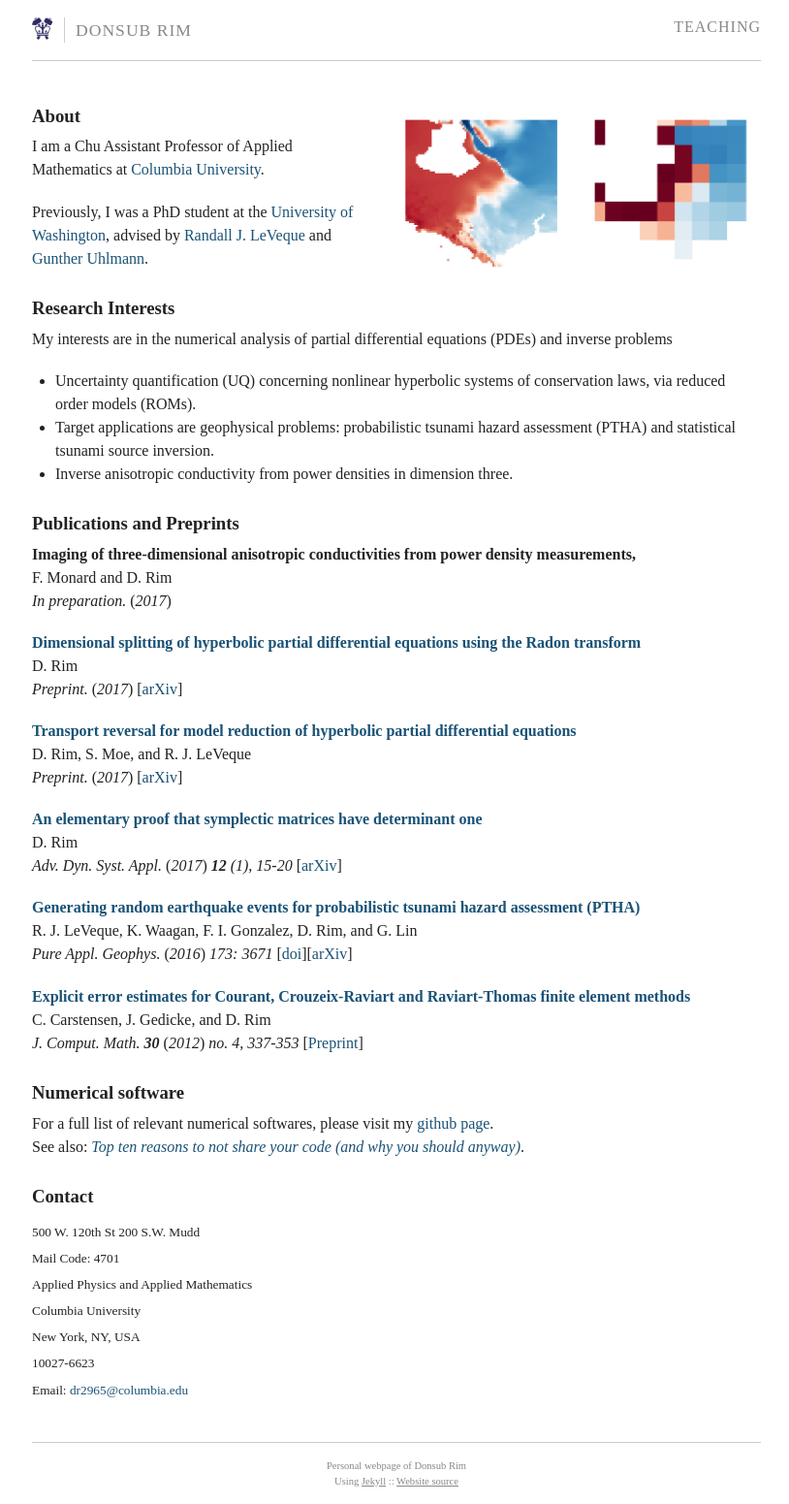
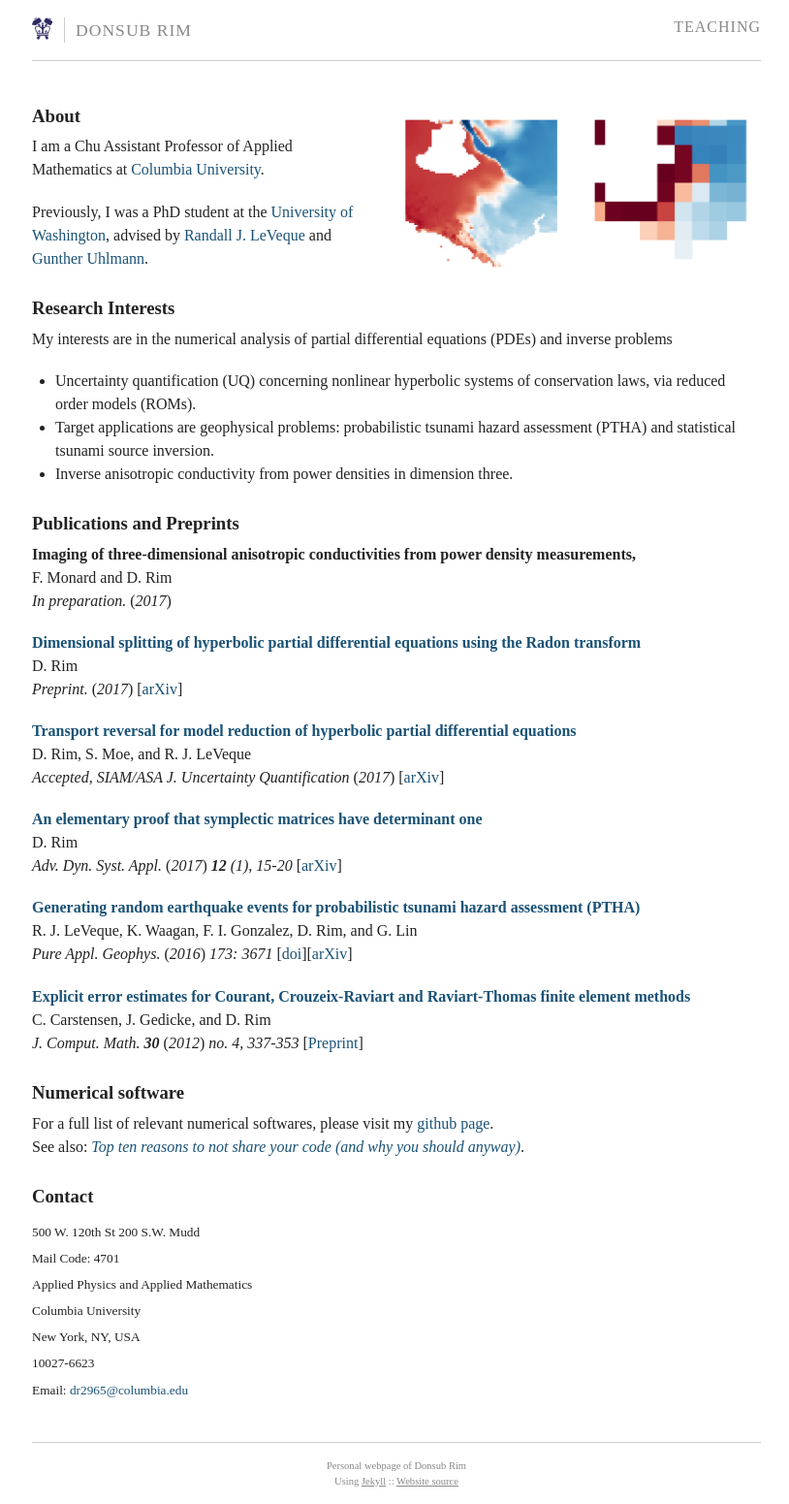
Before and after one commit to dsrim/dsrim.github.io, a Jekyll site: the page built from index.md, in a window 1280 px wide. Shown: the whole page at 97% size, without its empty margins (231-1045 px from the left). Built offline with Jekyll 4.4.1, drawn with Linux system fonts in a browser that asks for light colours.

Commit message:
added acceptance

```diff
--- a/index.md
+++ b/index.md
@@ -19,7 +19,7 @@ pubs:
     - title:    "Transport reversal for model reduction of hyperbolic
                 partial differential equations"
       author:   "D. Rim, S. Moe, and R. J. LeVeque"
-      journal:  "Preprint."
+      journal:  "Accepted, SIAM/ASA J. Uncertainty Quantification"
       arxiv:   "https://arxiv.org/abs/1701.07529"
       year:     "2017"
 
```
Also changed, not shown: 5 other files.
